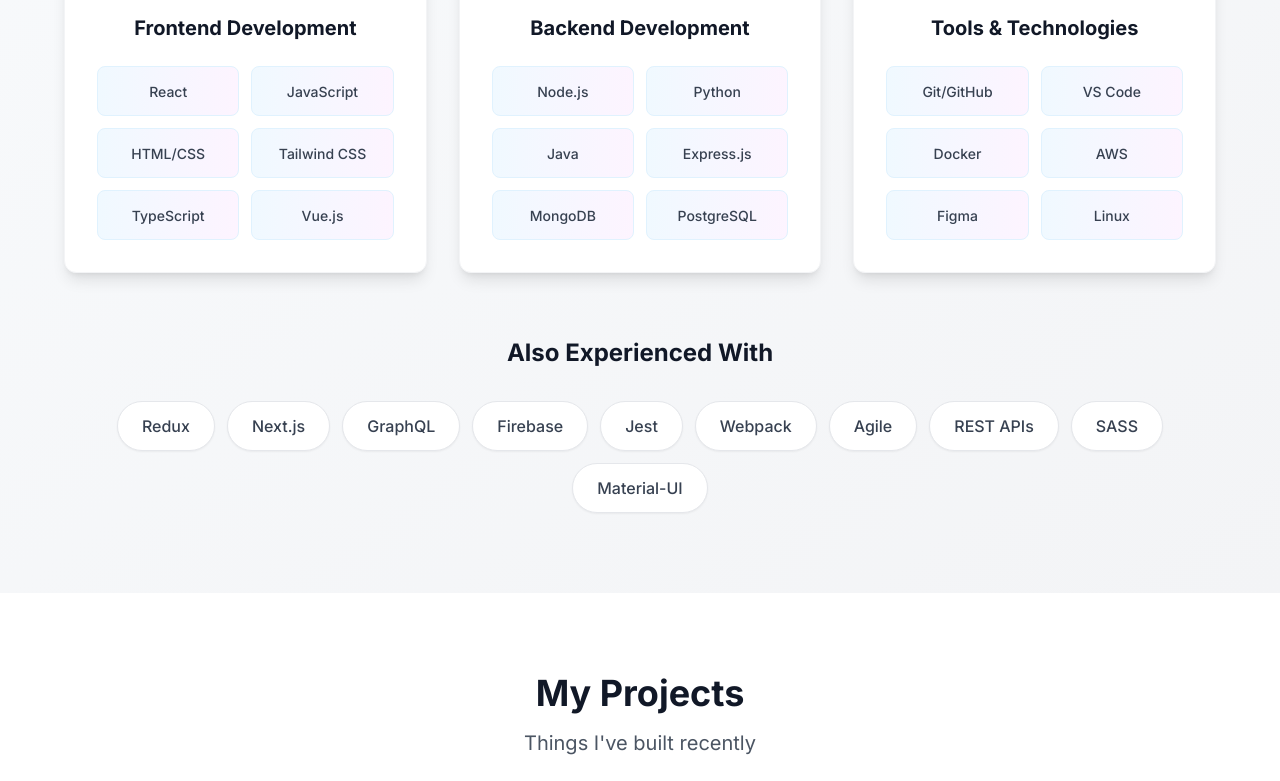
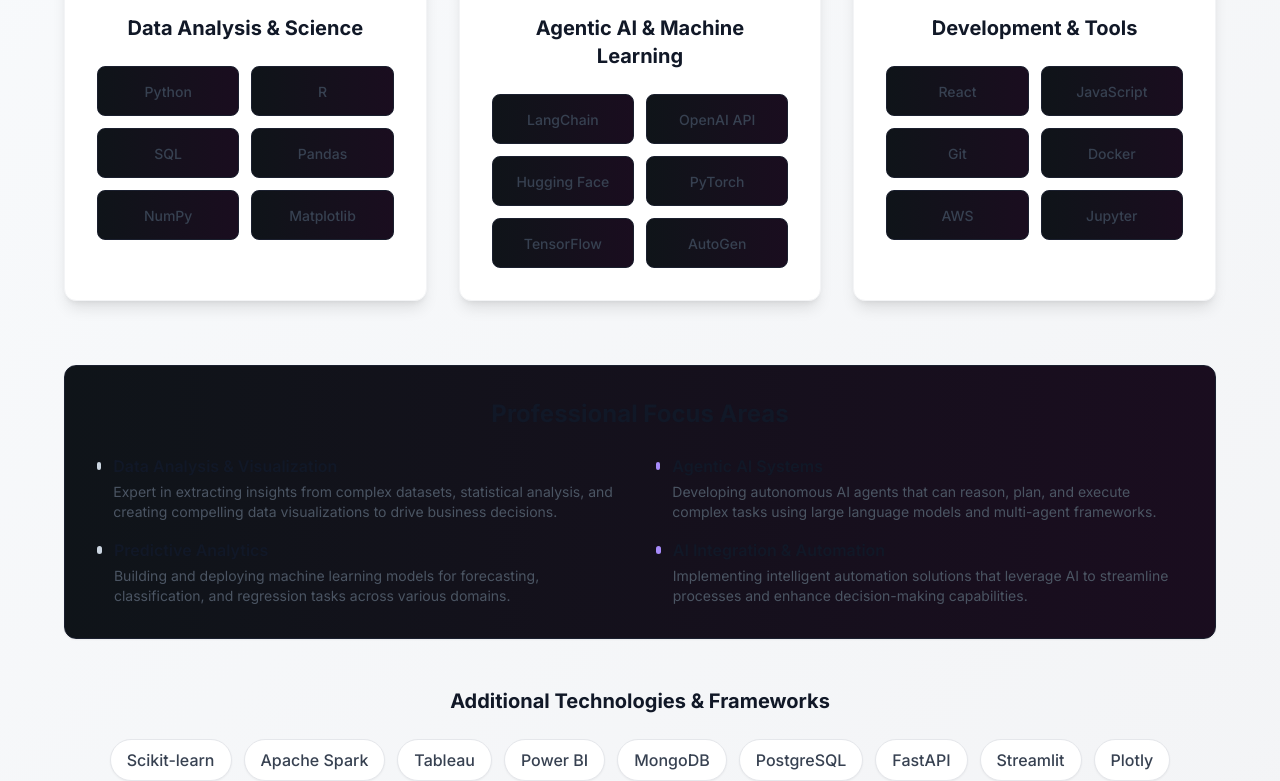
Before and after one commit to dip051030/Portfolio, a React (Vite) app: page / in a window 1280 px wide. Shown: the part 1783-2564 px from the top of the page. Built offline with nearby package versions, Linux system fonts and the light colour scheme.

Commit message:
not done.

```diff
--- a/src/components/Contact.jsx
+++ b/src/components/Contact.jsx
@@ -46,7 +46,7 @@
   ]
 
   return (
-    <section id="contact" className="py-20 section-padding bg-gray-50">
+    <section id="contact" className="py-20 section-padding bg-white">
       <div className="max-w-6xl mx-auto">
         <div className="text-center mb-16">
           <h2 className="text-4xl font-bold text-gray-900 mb-4">Get In Touch</h2>
@@ -70,14 +70,14 @@
             <div className="space-y-6">
               {contactInfo.map((info, index) => (
                 <div key={index} className="flex items-center gap-4">
-                  <div className="w-12 h-12 bg-blue-100 rounded-lg flex items-center justify-center">
-                    <info.icon className="text-blue-600" size={24} />
+                  <div className="w-12 h-12 bg-gradient-to-r from-primary-100 to-secondary-100 rounded-lg flex items-center justify-center border border-primary-200">
+                    <info.icon className="text-primary-600" size={24} />
                   </div>
                   <div>
                     <p className="text-gray-500 text-sm">{info.label}</p>
                     <a
                       href={info.href}
-                      className="text-gray-900 font-medium hover:text-blue-600 transition-colors"
+                      className="text-gray-900 font-medium hover:text-primary-600 transition-colors"
                     >
                       {info.value}
                     </a>
@@ -87,19 +87,19 @@
             </div>
 
             {/* Availability Status */}
-            <div className="bg-green-50 border border-green-200 rounded-lg p-4">
+            <div className="bg-gradient-to-r from-accent-50 to-accent-100 border border-accent-200 rounded-lg p-4">
               <div className="flex items-center gap-2">
-                <div className="w-3 h-3 bg-green-500 rounded-full"></div>
-                <span className="text-green-800 font-medium">Available for freelance work</span>
+                <div className="w-3 h-3 bg-accent-500 rounded-full"></div>
+                <span className="text-accent-800 font-medium">Available for freelance work</span>
               </div>
-              <p className="text-green-700 text-sm mt-1">
+              <p className="text-accent-700 text-sm mt-1">
                 Currently accepting new projects for 2024
               </p>
             </div>
           </div>
 
           {/* Contact Form */}
-          <div className="bg-white p-8 rounded-xl shadow-sm">
+          <div className="bg-gradient-to-br from-primary-50 to-secondary-50 p-8 rounded-xl shadow-sm border border-primary-100">
             <form onSubmit={handleSubmit} className="space-y-6">
               <div>
                 <label htmlFor="name" className="block text-gray-700 font-medium mb-2">
@@ -112,7 +112,7 @@
                   value={formData.name}
                   onChange={handleChange}
                   required
-                  className="w-full px-4 py-3 border border-gray-300 rounded-lg focus:ring-2 focus:ring-blue-500 focus:border-transparent transition-colors"
+                  className="w-full px-4 py-3 border border-primary-200 rounded-lg focus:ring-2 focus:ring-primary-500 focus:border-transparent transition-colors bg-white"
                   placeholder="Your name"
                 />
               </div>
@@ -128,7 +128,7 @@
                   value={formData.email}
                   onChange={handleChange}
                   required
-                  className="w-full px-4 py-3 border border-gray-300 rounded-lg focus:ring-2 focus:ring-blue-500 focus:border-transparent transition-colors"
+                  className="w-full px-4 py-3 border border-primary-200 rounded-lg focus:ring-2 focus:ring-primary-500 focus:border-transparent transition-colors bg-white"
                   placeholder="your.email@example.com"
                 />
               </div>
@@ -144,14 +144,14 @@
                   onChange={handleChange}
                   required
                   rows={5}
-                  className="w-full px-4 py-3 border border-gray-300 rounded-lg focus:ring-2 focus:ring-blue-500 focus:border-transparent transition-colors resize-none"
+                  className="w-full px-4 py-3 border border-primary-200 rounded-lg focus:ring-2 focus:ring-primary-500 focus:border-transparent transition-colors resize-none bg-white"
                   placeholder="Tell me about your project..."
                 ></textarea>
               </div>
 
               <button
                 type="submit"
-                className="w-full bg-blue-600 text-white py-3 px-6 rounded-lg font-medium hover:bg-blue-700 transition-colors flex items-center justify-center gap-2"
+                className="w-full gradient-button text-white py-3 px-6 rounded-lg font-medium transition-all duration-300 flex items-center justify-center gap-2 shadow-lg hover:shadow-xl"
               >
                 <Send size={20} />
                 Send Message
--- a/src/components/Footer.jsx
+++ b/src/components/Footer.jsx
@@ -17,14 +17,14 @@
   ]
 
   return (
-    <footer className="bg-gray-900 text-white">
+    <footer className="bg-gradient-to-r from-gray-900 to-gray-800 text-white">
       <div className="section-padding py-12">
         <div className="max-w-6xl mx-auto">
           <div className="grid md:grid-cols-3 gap-8 mb-8">
             {/* Brand Section */}
             <div className="space-y-4">
               <h3 className="text-2xl font-bold gradient-text">Alex Johnson</h3>
-              <p className="text-gray-400 leading-relaxed">
+              <p className="text-gray-300 leading-relaxed">
                 Computer Science student passionate about creating innovative
                 digital solutions and contributing to open-source projects.
               </p>
@@ -34,7 +34,7 @@
                     key={index}
                     href={social.href}
                     aria-label={social.label}
-                    className="p-2 bg-gray-800 rounded-lg hover:bg-gray-700 transition-colors"
+                    className="p-3 bg-gray-700 rounded-lg hover:bg-gradient-to-r hover:from-primary-600 hover:to-secondary-600 transition-all duration-300 hover:shadow-lg"
                   >
                     <social.icon size={20} />
                   </a>
@@ -44,13 +44,13 @@
 
             {/* Quick Links */}
             <div>
-              <h4 className="text-lg font-semibold mb-4">Quick Links</h4>
+              <h4 className="text-lg font-semibold mb-4 text-primary-300">Quick Links</h4>
               <div className="space-y-2">
                 {quickLinks.map((link, index) => (
                   <a
                     key={index}
                     href={link.href}
-                    className="block text-gray-400 hover:text-white transition-colors"
+                    className="block text-gray-300 hover:text-primary-300 transition-colors hover:translate-x-1 transform duration-200"
                   >
                     {link.label}
                   </a>
@@ -60,24 +60,24 @@
 
             {/* Contact Info */}
             <div>
-              <h4 className="text-lg font-semibold mb-4">Get In Touch</h4>
-              <div className="space-y-2 text-gray-400">
-                <p>alex.johnson@email.com</p>
-                <p>+1 (555) 123-4567</p>
-                <p>New York, NY</p>
+              <h4 className="text-lg font-semibold mb-4 text-primary-300">Get In Touch</h4>
+              <div className="space-y-2 text-gray-300">
+                <p className="hover:text-primary-300 transition-colors">alex.johnson@email.com</p>
+                <p className="hover:text-primary-300 transition-colors">+1 (555) 123-4567</p>
+                <p className="hover:text-primary-300 transition-colors">New York, NY</p>
               </div>
             </div>
           </div>
 
           {/* Bottom Section */}
-          <div className="border-t border-gray-800 pt-8">
+          <div className="border-t border-gray-700 pt-8">
             <div className="flex flex-col md:flex-row justify-between items-center gap-4">
-              <div className="flex items-center gap-2 text-gray-400">
+              <div className="flex items-center gap-2 text-gray-300">
                 <span>Made with</span>
-                <Heart size={16} className="text-red-500" />
+                <Heart size={16} className="text-red-400" />
                 <span>using React & Tailwind CSS</span>
               </div>
-              <div className="text-gray-400">
+              <div className="text-gray-300">
                 © 2024 Alex Johnson. All rights reserved.
               </div>
             </div>
--- a/src/components/Projects.jsx
+++ b/src/components/Projects.jsx
@@ -66,22 +66,22 @@
   ]
 
   const ProjectCard = ({ project }) => (
-    <div className="bg-white rounded-xl shadow-sm overflow-hidden card-hover group">
+    <div className="bg-white rounded-xl shadow-lg overflow-hidden card-hover group border border-gray-100">
       {project.featured && (
-        <div className="bg-gradient-to-r from-yellow-400 to-orange-400 text-white px-4 py-1 text-xs font-semibold flex items-center gap-1">
+        <div className="bg-gradient-to-r from-accent-400 to-accent-500 text-white px-4 py-1 text-xs font-semibold flex items-center gap-1">
           <Star size={12} />
           Featured Project
         </div>
       )}
 
       {/* Project Image/Icon */}
-      <div className="bg-gradient-to-br from-blue-50 to-indigo-100 p-8 flex items-center justify-center">
+      <div className="bg-gradient-to-br from-primary-50 to-secondary-50 p-8 flex items-center justify-center border-b border-gray-100">
         <div className="text-6xl">{project.image}</div>
       </div>
 
       {/* Project Content */}
       <div className="p-6">
-        <h3 className="text-xl font-bold text-gray-900 mb-3 group-hover:text-blue-600 transition-colors">
+        <h3 className="text-xl font-bold text-gray-900 mb-3 group-hover:text-primary-600 transition-colors">
           {project.title}
         </h3>
         <p className="text-gray-600 mb-4 leading-relaxed">
@@ -93,7 +93,7 @@
           {project.technologies.map((tech) => (
             <span
               key={tech}
-              className="bg-gray-100 text-gray-700 px-3 py-1 rounded-full text-sm font-medium"
+              className="bg-gradient-to-r from-primary-100 to-secondary-100 text-primary-700 px-3 py-1 rounded-full text-sm font-medium border border-primary-200"
             >
               {tech}
             </span>
@@ -104,14 +104,14 @@
         <div className="flex gap-3">
           <a
             href={project.githubUrl}
-            className="flex items-center gap-2 text-gray-600 hover:text-gray-900 transition-colors"
+            className="flex items-center gap-2 text-gray-600 hover:text-gray-900 transition-colors px-3 py-2 rounded-lg hover:bg-gray-50"
           >
             <Github size={18} />
             <span className="text-sm font-medium">Code</span>
           </a>
           <a
             href={project.liveUrl}
-            className="flex items-center gap-2 text-blue-600 hover:text-blue-700 transition-colors"
+            className="flex items-center gap-2 text-primary-600 hover:text-primary-700 transition-colors px-3 py-2 rounded-lg hover:bg-primary-50"
           >
             <ExternalLink size={18} />
             <span className="text-sm font-medium">Live Demo</span>
@@ -122,7 +122,7 @@
   )
 
   return (
-    <section id="projects" className="py-20 section-padding bg-white">
+    <section id="projects" className="py-20 section-padding bg-gradient-to-br from-slate-50 to-gray-100">
       <div className="max-w-6xl mx-auto">
         <div className="text-center mb-16">
           <h2 className="text-4xl font-bold text-gray-900 mb-4">My Projects</h2>
@@ -137,7 +137,7 @@
 
         {/* CTA Section */}
         <div className="text-center mt-16">
-          <div className="bg-gradient-to-r from-blue-50 to-indigo-50 p-8 rounded-xl">
+          <div className="bg-gradient-to-r from-primary-50 to-secondary-50 p-8 rounded-xl border border-primary-100 shadow-sm">
             <h3 className="text-2xl font-bold text-gray-900 mb-4">
               Want to see more?
             </h3>
@@ -146,7 +146,7 @@
             </p>
             <a
               href="#"
-              className="inline-flex items-center gap-2 bg-blue-600 text-white px-6 py-3 rounded-lg font-medium hover:bg-blue-700 transition-colors"
+              className="inline-flex items-center gap-2 gradient-button text-white px-6 py-3 rounded-lg font-medium shadow-lg hover:shadow-xl transition-all duration-300"
             >
               <Github size={20} />
               View GitHub Profile
--- a/src/components/Skills.jsx
+++ b/src/components/Skills.jsx
@@ -1,22 +1,22 @@
 import React from 'react'
-import { Code, Database, Wrench } from 'lucide-react'
+import { Brain, BarChart3, Code } from 'lucide-react'
 
 const Skills = () => {
   const skillCategories = [
     {
-      title: 'Frontend Development',
-      icon: Code,
-      skills: ['React', 'JavaScript', 'HTML/CSS', 'Tailwind CSS', 'TypeScript', 'Vue.js']
+      title: 'Data Analysis & Science',
+      icon: BarChart3,
+      skills: ['Python', 'R', 'SQL', 'Pandas', 'NumPy', 'Matplotlib']
     },
     {
-      title: 'Backend Development',
-      icon: Database,
-      skills: ['Node.js', 'Python', 'Java', 'Express.js', 'MongoDB', 'PostgreSQL']
+      title: 'Agentic AI & Machine Learning',
+      icon: Brain,
+      skills: ['LangChain', 'OpenAI API', 'Hugging Face', 'PyTorch', 'TensorFlow', 'AutoGen']
     },
     {
-      title: 'Tools & Technologies',
-      icon: Wrench,
-      skills: ['Git/GitHub', 'VS Code', 'Docker', 'AWS', 'Figma', 'Linux']
+      title: 'Development & Tools',
+      icon: Code,
+      skills: ['React', 'JavaScript', 'Git', 'Docker', 'AWS', 'Jupyter']
     }
   ]
 
@@ -24,8 +24,8 @@
     <section id="skills" className="py-20 section-padding bg-gradient-to-br from-slate-50 to-gray-100">
       <div className="max-w-6xl mx-auto">
         <div className="text-center mb-16">
-          <h2 className="text-4xl font-bold text-gray-900 mb-4">Skills & Technologies</h2>
-          <p className="text-xl text-gray-600">Technologies I work with</p>
+          <h2 className="text-4xl font-bold text-gray-900 mb-4">Core Expertise</h2>
+          <p className="text-xl text-gray-600">Specialized skills in data analysis and intelligent systems</p>
         </div>
 
         <div className="grid md:grid-cols-2 lg:grid-cols-3 gap-8">
@@ -54,17 +54,62 @@
           ))}
         </div>
 
-        {/* Additional Skills Tags */}
-        <div className="mt-16 text-center">
-          <h3 className="text-2xl font-bold text-gray-900 mb-8">Also Experienced With</h3>
+        {/* Professional Expertise Section */}
+        <div className="mt-16">
+          <div className="bg-gradient-to-r from-primary-50 to-secondary-50 p-8 rounded-xl border border-primary-100 shadow-sm">
+            <h3 className="text-2xl font-bold text-gray-900 mb-6 text-center">Professional Focus Areas</h3>
+
+            <div className="grid md:grid-cols-2 gap-8">
+              <div className="space-y-4">
+                <div className="flex items-start gap-3">
+                  <div className="w-2 h-2 bg-primary-600 rounded-full mt-2"></div>
+                  <div>
+                    <h4 className="font-semibold text-gray-900 mb-1">Data Analysis & Visualization</h4>
+                    <p className="text-gray-600 text-sm">Expert in extracting insights from complex datasets, statistical analysis, and creating compelling data visualizations to drive business decisions.</p>
+                  </div>
+                </div>
+
+                <div className="flex items-start gap-3">
+                  <div className="w-2 h-2 bg-primary-600 rounded-full mt-2"></div>
+                  <div>
+                    <h4 className="font-semibold text-gray-900 mb-1">Predictive Analytics</h4>
+                    <p className="text-gray-600 text-sm">Building and deploying machine learning models for forecasting, classification, and regression tasks across various domains.</p>
+                  </div>
+                </div>
+              </div>
+
+              <div className="space-y-4">
+                <div className="flex items-start gap-3">
+                  <div className="w-2 h-2 bg-secondary-600 rounded-full mt-2"></div>
+                  <div>
+                    <h4 className="font-semibold text-gray-900 mb-1">Agentic AI Systems</h4>
+                    <p className="text-gray-600 text-sm">Developing autonomous AI agents that can reason, plan, and execute complex tasks using large language models and multi-agent frameworks.</p>
+                  </div>
+                </div>
+
+                <div className="flex items-start gap-3">
+                  <div className="w-2 h-2 bg-secondary-600 rounded-full mt-2"></div>
+                  <div>
+                    <h4 className="font-semibold text-gray-900 mb-1">AI Integration & Automation</h4>
+                    <p className="text-gray-600 text-sm">Implementing intelligent automation solutions that leverage AI to streamline processes and enhance decision-making capabilities.</p>
+                  </div>
+                </div>
+              </div>
+            </div>
+          </div>
+        </div>
+
+        {/* Additional Technologies */}
+        <div className="mt-12 text-center">
+          <h3 className="text-xl font-bold text-gray-900 mb-6">Additional Technologies & Frameworks</h3>
           <div className="flex flex-wrap justify-center gap-3">
             {[
-              'Redux', 'Next.js', 'GraphQL', 'Firebase', 'Jest',
-              'Webpack', 'Agile', 'REST APIs', 'SASS', 'Material-UI'
+              'Scikit-learn', 'Apache Spark', 'Tableau', 'Power BI', 'MongoDB',
+              'PostgreSQL', 'FastAPI', 'Streamlit', 'Plotly', 'Seaborn'
             ].map((tech) => (
               <span
                 key={tech}
-                className="bg-white px-6 py-3 rounded-full shadow-sm border border-gray-200 text-gray-700 font-medium hover:border-primary-300 hover:bg-gradient-to-r hover:from-primary-50 hover:to-secondary-50 transition-all duration-300 hover:shadow-md"
+                className="bg-white px-4 py-2 rounded-full shadow-sm border border-gray-200 text-gray-700 font-medium hover:border-primary-300 hover:bg-gradient-to-r hover:from-primary-50 hover:to-secondary-50 transition-all duration-300 hover:shadow-md"
               >
                 {tech}
               </span>
--- a/tailwind.config.js
+++ b/tailwind.config.js
@@ -8,40 +8,52 @@
     extend: {
       colors: {
         primary: {
-          50: '#f0f9ff',
-          100: '#e0f2fe',
-          200: '#bae6fd',
-          300: '#7dd3fc',
-          400: '#38bdf8',
-          500: '#0ea5e9',
-          600: '#0284c7',
-          700: '#0369a1',
-          800: '#075985',
-          900: '#0c4a6e',
+          50: '#0f1419',
+          100: '#1a1f2e',
+          200: '#2d3748',
+          300: '#4a5568',
+          400: '#718096',
+          500: '#a0aec0',
+          600: '#cbd5e0',
+          700: '#e2e8f0',
+          800: '#f7fafc',
+          900: '#ffffff',
         },
         secondary: {
-          50: '#fdf4ff',
-          100: '#fae8ff',
-          200: '#f5d0fe',
-          300: '#f0abfc',
-          400: '#e879f9',
-          500: '#d946ef',
-          600: '#c026d3',
-          700: '#a21caf',
-          800: '#86198f',
-          900: '#701a75',
+          50: '#1a0d1f',
+          100: '#2d1b3d',
+          200: '#44337a',
+          300: '#553c9a',
+          400: '#7c3aed',
+          500: '#8b5cf6',
+          600: '#a78bfa',
+          700: '#c4b5fd',
+          800: '#ddd6fe',
+          900: '#ede9fe',
         },
         accent: {
-          50: '#ecfdf5',
-          100: '#d1fae5',
-          200: '#a7f3d0',
-          300: '#6ee7b7',
-          400: '#34d399',
-          500: '#10b981',
-          600: '#059669',
-          700: '#047857',
-          800: '#065f46',
-          900: '#064e3b',
+          50: '#064e3b',
+          100: '#065f46',
+          200: '#047857',
+          300: '#059669',
+          400: '#10b981',
+          500: '#34d399',
+          600: '#6ee7b7',
+          700: '#a7f3d0',
+          800: '#d1fae5',
+          900: '#ecfdf5',
+        },
+        dark: {
+          50: '#0a0a0a',
+          100: '#121212',
+          200: '#1a1a1a',
+          300: '#2a2a2a',
+          400: '#3a3a3a',
+          500: '#4a4a4a',
+          600: '#6a6a6a',
+          700: '#8a8a8a',
+          800: '#aaaaaa',
+          900: '#cccccc',
         }
       },
       fontFamily: {
@@ -51,6 +63,7 @@
         'fade-in': 'fadeIn 0.6s ease-in',
         'slide-up': 'slideUp 0.8s ease-out',
         'float': 'float 6s ease-in-out infinite',
+        'glow': 'glow 2s ease-in-out infinite alternate',
       },
       keyframes: {
         fadeIn: {
@@ -64,6 +77,10 @@
         float: {
           '0%, 100%': { transform: 'translateY(0px)' },
           '50%': { transform: 'translateY(-20px)' },
+        },
+        glow: {
+          '0%': { boxShadow: '0 0 20px rgba(139, 92, 246, 0.3)' },
+          '100%': { boxShadow: '0 0 30px rgba(139, 92, 246, 0.6)' },
         }
       }
     },
```
